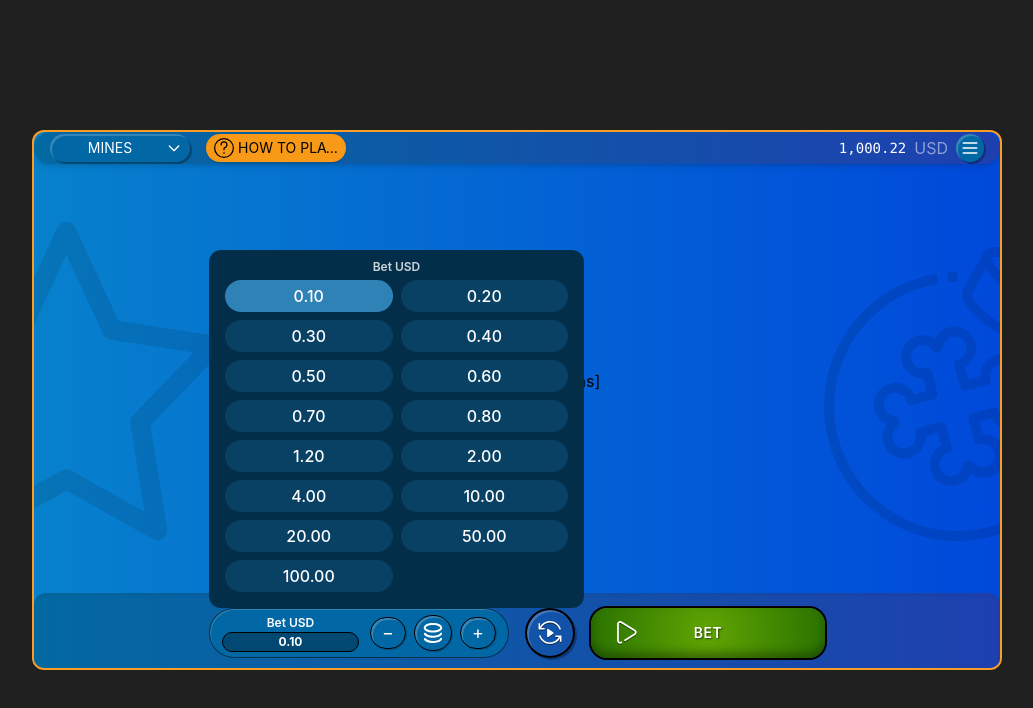
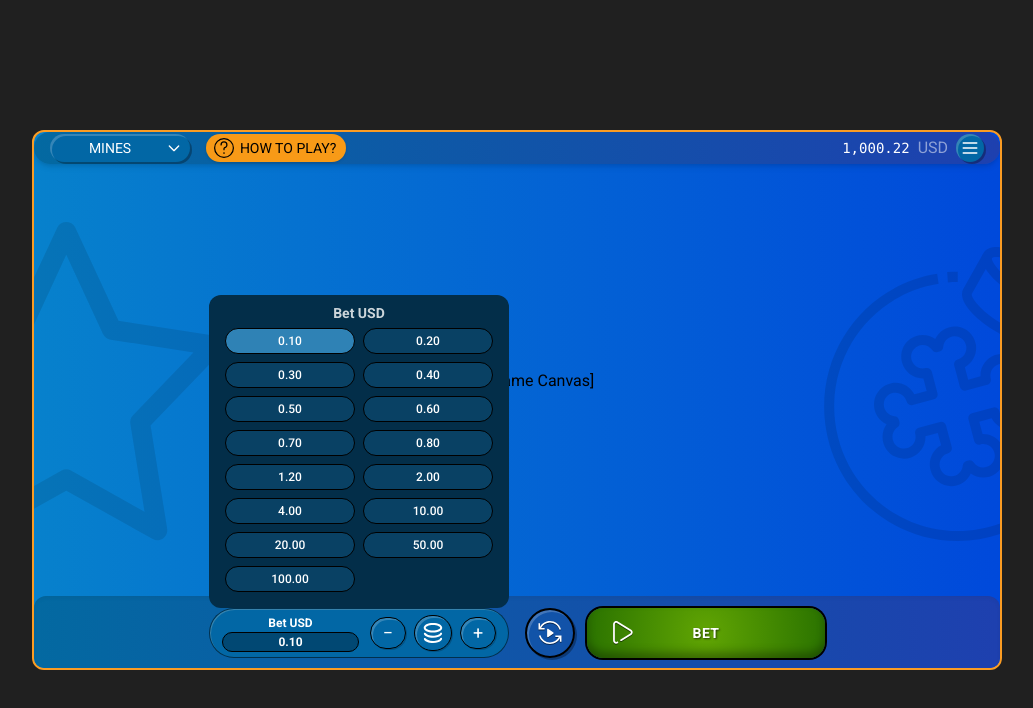
Before and after one commit to BelskviK/Vue-PIXI, a Vue app: page /games/1 in a window 1280 px wide. Both pictures are taken after a click on the element 556 px from the left and 633 px from the top of the page. Shown: the top 708 px of the page, without its empty margins (123-1156 px from the left). Built offline with nearby package versions, Linux system fonts and the light colour scheme.

Commit message:
adjusted footer styles and resposived

```diff
--- a/index.html
+++ b/index.html
@@ -5,6 +5,10 @@
     <link rel="icon" href="/favicon.ico" />
     <meta name="viewport" content="width=device-width, initial-scale=1.0" />
     <title>Game Loader</title>
+    <link
+      rel="stylesheet"
+      href="https://fonts.googleapis.com/css2?family=Roboto:wght@400;500;700&display=swap"
+    />
   </head>
   <body>
     <div id="app"></div>
--- a/src/App.vue
+++ b/src/App.vue
@@ -3,7 +3,7 @@ import { RouterView } from "vue-router";
 </script>
 
 <template>
-  <div class="flex flex-col h-full">
+  <div class="flex flex-col h-full font-roboto">
     <main class="h-full">
       <RouterView />
     </main>
--- a/src/components/BetAuto.vue
+++ b/src/components/BetAuto.vue
@@ -1,7 +1,7 @@
 <template>
   <button
     @click="handleClick"
-    class="w-full max-w-[50px] h-[50px] mr-4 rounded-full"
+    class="w-full max-w-[50px] h-[50px] mr-3 rounded-full"
     :class="buttonClasses"
   >
     <!-- show the countdown when in countdown mode -->
--- a/src/components/BetButton.vue
+++ b/src/components/BetButton.vue
@@ -21,7 +21,7 @@
     <!-- content: icon+label for bet, amount with cashout label for cashout -->
     <span
       :class="[
-        'relative z-10 w-full px-6',
+        'relative   w-full px-6',
         props.status.includes('cashout')
           ? 'flex flex-col items-center justify-center space-y-1'
           : 'flex items-center justify-between',
--- a/src/components/BetControls.vue
+++ b/src/components/BetControls.vue
@@ -89,11 +89,11 @@ function onBetClick() {
     v-if="showControls !== false"
     :class="[
       classes,
-      'w-full h-20 flex items-center justify-center shadow-inner rounded-xl',
+      'w-full   flex items-center justify-center shadow-inner rounded-xl',
     ]"
   >
     <div
-      class="w-full h-20 flex items-center justify-center space-x-4 shadow-inner rounded-xl"
+      class="w-full py-4 md:py-3 flex items-center justify-center flex-col-reverse md:flex-row gap-y-6 md:space-x-4 space-x-0 shadow-inner rounded-xl"
       :style="{
         background: `linear-gradient(to right, ${theme.layoutgradientFrom}, ${theme.layoutgradientTo})`,
       }"
--- a/src/components/BetInput.vue
+++ b/src/components/BetInput.vue
@@ -7,7 +7,7 @@
     >
       <span class="flex flex-col items-start w-full relative">
         <div
-          class="flex flex-col items-center justify-center text-[12px] w-full py-8"
+          class="flex flex-col items-center justify-center text-[12px] w-full"
         >
           <p class="text-white text-center font-semibold">Bet USD</p>
           <input
@@ -79,10 +79,10 @@
     <div
       v-if="isOpen"
       ref="dropdown"
-      class="absolute bottom-full left-0 w-[375px] bg-[#032e49] rounded-xl p-4 z-10"
+      class="absolute bottom-full left-0 w-[300px] bg-[#032e49] rounded-xl p-4 z-10"
     >
       <p
-        class="text-center text-white text-[12px] opacity-80 font-semibold -mt-2 mb-1"
+        class="text-center text-white text-[14px] opacity-80 font-bold -mt-2 mb-1"
       >
         Bet USD
       </p>
@@ -92,7 +92,7 @@
           :key="amount"
           @click="selectAmount(amount)"
           :class="[
-            'rounded-full py-1 text-center font-medium active:translate-y-[2px]',
+            'rounded-full border border-black py-1 text-center font-medium active:translate-y-[2px] text-xs',
             selectedAmount === amount
               ? 'bg-[#2f82b5] text-white'
               : 'bg-[#094164] text-white hover:bg-[#0b5679]',
--- a/tailwind.config.cjs
+++ b/tailwind.config.cjs
@@ -36,21 +36,7 @@ module.exports = {
         "gray-dark": "#343a40",
       },
       fontFamily: {
-        sans: [
-          "-apple-system",
-          "BlinkMacSystemFont",
-          "Segoe UI",
-          "Roboto",
-          "Helvetica Neue",
-          "Arial",
-          "Noto Sans",
-          "Liberation Sans",
-          "sans-serif",
-          "Apple Color Emoji",
-          "Segoe UI Emoji",
-          "Segoe UI Symbol",
-          "Noto Color Emoji",
-        ],
+        sans: ["Roboto", "ui-sans-serif", "system-ui" /* …etc… */],
         mono: [
           "SFMono-Regular",
           "Menlo",
```
